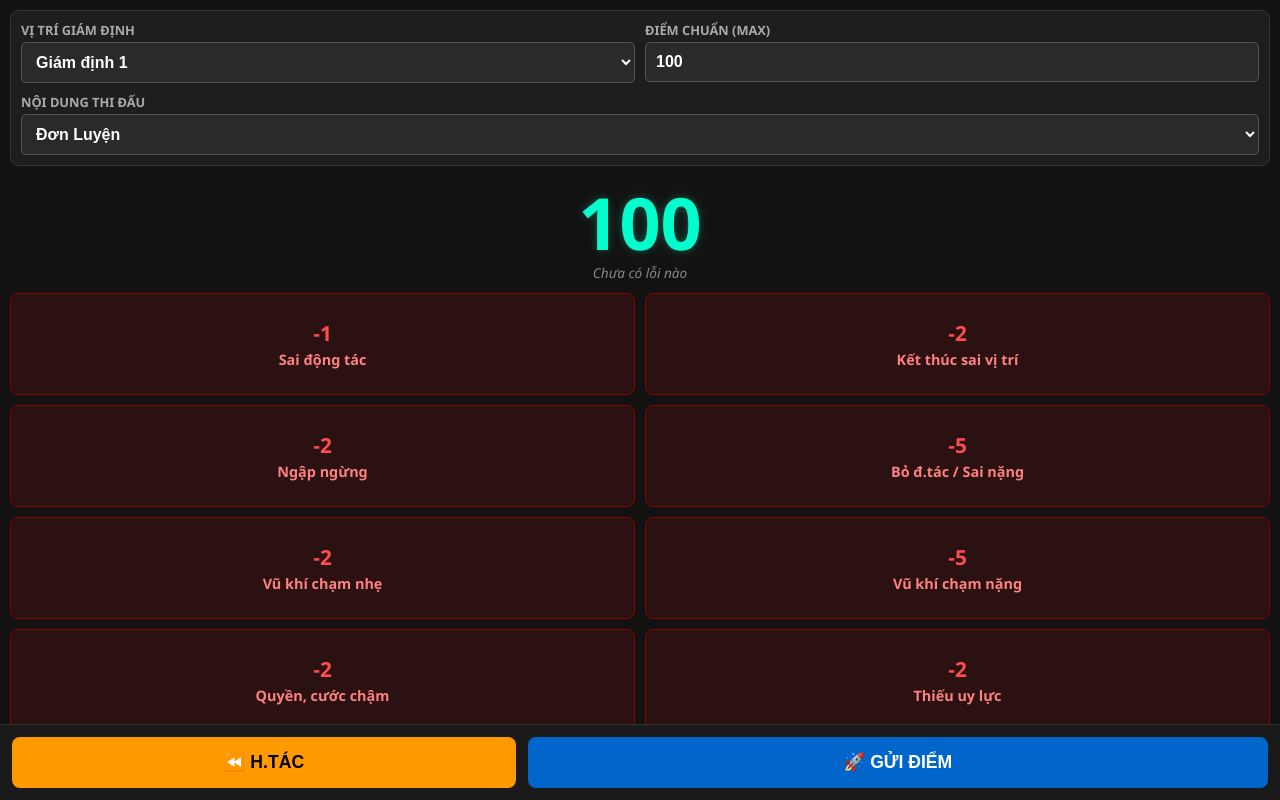
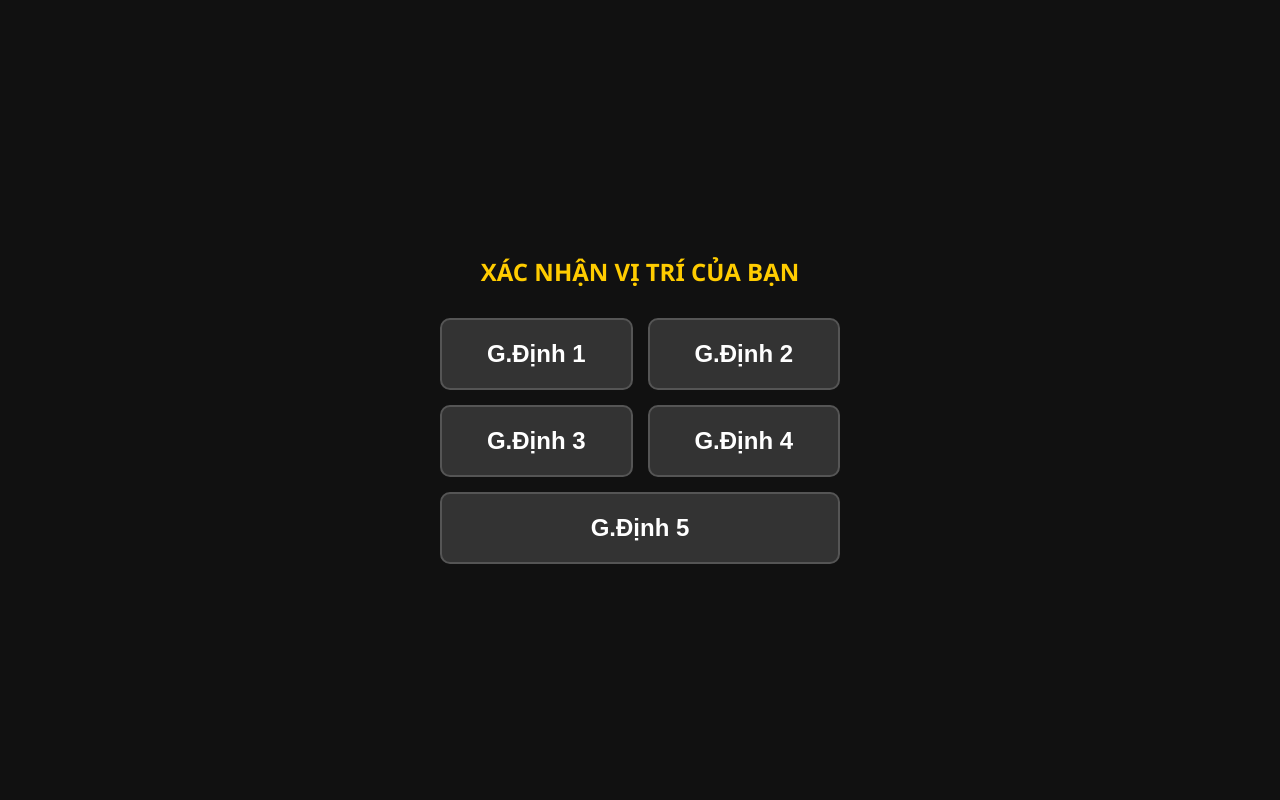
Before and after one commit to soidacungthanhcom/psychic-fishstick, a Flask app: template templates/judge_quyen.html in a window 1280 px wide. Run offline with Flask 3, Linux system fonts and the light colour scheme; the template is opened without the code that fills it, so the values that code supplies are empty; some libraries are stand-ins or nearby versions.

Commit message:
Update judge_quyen.html

```diff
--- a/templates/judge_quyen.html
+++ b/templates/judge_quyen.html
@@ -6,242 +6,204 @@
     <title>Giám Định Chấm Quyền Vovinam</title>
     <script src="https://cdnjs.cloudflare.com/ajax/libs/socket.io/4.0.1/socket.io.js"></script>
     <style>
-        :root {
-            --bg-color: #121212; --panel-bg: #1e1e1e; --text-main: #ffffff;
-            --accent-color: #00ffcc; --danger-color: #ff4d4d; --warning-color: #ff9900;
-        }
-        body {
-            background: var(--bg-color); color: var(--text-main); font-family: 'Segoe UI', Tahoma, sans-serif;
-            margin: 0; padding: 10px; display: flex; flex-direction: column; height: 100vh; box-sizing: border-box;
-        }
+        :root { --bg-color: #121212; --text-main: #ffffff; --accent-color: #00ffcc; --danger-color: #ff4d4d; --warning-color: #ff9900; }
+        body { background: var(--bg-color); color: var(--text-main); font-family: 'Segoe UI', Tahoma, sans-serif; margin: 0; padding: 10px; display: flex; flex-direction: column; height: 100vh; box-sizing: border-box; }
 
-        /* HEADER: Cài đặt ban đầu */
-        .config-panel { background: var(--panel-bg); padding: 10px; border-radius: 8px; margin-bottom: 10px; border: 1px solid #333; }
-        .row { display: flex; gap: 10px; margin-bottom: 10px; }
-        .row:last-child { margin-bottom: 0; }
-        .input-group { flex: 1; display: flex; flex-direction: column; }
-        label { font-size: 0.8rem; color: #aaa; margin-bottom: 3px; font-weight: bold; }
-        select, input {
-            padding: 10px; font-size: 1rem; border-radius: 5px; border: 1px solid #555;
-            background: #2a2a2a; color: #fff; font-weight: bold; width: 100%; box-sizing: border-box;
-        }
+        /* MÀN HÌNH CHÀO HỎI (LOGIN) */
+        #loginOverlay { position: fixed; top: 0; left: 0; width: 100%; height: 100%; background: #111; z-index: 999; display: flex; flex-direction: column; align-items: center; justify-content: center; }
+        #loginOverlay h2 { color: #ffcc00; margin-bottom: 30px; font-size: 1.5rem; text-align: center; text-transform: uppercase;}
+        .login-grid { display: grid; grid-template-columns: repeat(2, 1fr); gap: 15px; width: 80%; max-width: 400px; }
+        .login-btn { background: #333; color: white; border: 2px solid #555; padding: 20px; font-size: 1.5rem; font-weight: bold; border-radius: 10px; cursor: pointer; }
+        .login-btn:active { background: #00ffcc; color: black; }
 
-        /* BẢNG ĐIỂM */
-        .score-board { text-align: center; margin: 10px 0; }
-        .score-value { font-size: 4.5rem; font-weight: 900; color: var(--accent-color); line-height: 1; text-shadow: 0 0 10px rgba(0, 255, 204, 0.3); }
-        .history-text { font-size: 0.85rem; color: #888; height: 20px; margin-top: 5px; font-style: italic; white-space: nowrap; overflow: hidden; text-overflow: ellipsis; }
+        /* MÀN HÌNH CHÍNH */
+        #mainApp { display: none; flex-direction: column; height: 100%; }
+        .header-info { display: flex; justify-content: space-between; background: #1e1e1e; padding: 10px 15px; border-radius: 8px; border: 1px solid #333; align-items: center;}
+        .judge-name { font-size: 1.2rem; font-weight: 900; color: #ffcc00; }
+        .cat-name { font-size: 0.9rem; color: #aaa; font-weight: bold;}
 
-        /* KHU VỰC NÚT TRỪ ĐIỂM (Tự động cuộn, không bị che) */
-        .btn-grid {
-            flex: 1; overflow-y: auto; display: grid; grid-template-columns: repeat(2, 1fr);
-            gap: 10px; padding-bottom: 80px; align-content: start;
-        }
-        .deduct-btn {
-            background: #2b1111; border: 1px solid #8b0000; color: #ff8080;
-            padding: 15px 5px; border-radius: 8px; font-weight: bold; font-size: 0.9rem;
-            cursor: pointer; text-align: center; display: flex; flex-direction: column;
-            align-items: center; justify-content: center; min-height: 70px;
-        }
+        .score-board { text-align: center; margin: 15px 0; }
+        .score-value { font-size: 5rem; font-weight: 900; color: var(--accent-color); line-height: 1; text-shadow: 0 0 10px rgba(0, 255, 204, 0.3); }
+        .history-text { font-size: 0.9rem; color: #888; height: 20px; margin-top: 5px; font-style: italic; white-space: nowrap; overflow: hidden; text-overflow: ellipsis; }
+
+        /* DANH SÁCH NÚT LỖI CÓ SỐ LẦN (BADGE) */
+        .btn-grid { flex: 1; overflow-y: auto; display: grid; grid-template-columns: repeat(2, 1fr); gap: 10px; padding-bottom: 80px; align-content: start; }
+        .deduct-btn { position: relative; background: #2b1111; border: 1px solid #8b0000; color: #ff8080; padding: 15px 5px; border-radius: 8px; font-weight: bold; font-size: 0.85rem; cursor: pointer; text-align: center; display: flex; flex-direction: column; align-items: center; justify-content: center; min-height: 70px; }
         .deduct-btn:active { background: var(--danger-color); color: #fff; }
-        .deduct-btn .val { font-size: 1.3rem; margin-bottom: 3px; color: var(--danger-color); }
+        .deduct-btn .val { font-size: 1.4rem; margin-bottom: 3px; color: var(--danger-color); }
+        .times-badge { position: absolute; top: -5px; right: -5px; background: red; color: white; width: 25px; height: 25px; border-radius: 50%; font-size: 0.9rem; font-weight: bold; display: none; align-items: center; justify-content: center; box-shadow: 0 0 5px black; border: 2px solid #fff;}
 
-        /* THANH ĐIỀU KHIỂN CỐ ĐỊNH BÊN DƯỚI */
-        .bottom-bar {
-            position: fixed; bottom: 0; left: 0; right: 0; background: #1a1a1a;
-            padding: 12px; display: flex; gap: 12px; border-top: 1px solid #333; z-index: 10;
-        }
-        .action-btn {
-            flex: 1; padding: 15px; font-size: 1.1rem; font-weight: bold;
-            border: none; border-radius: 8px; cursor: pointer; text-transform: uppercase;
-        }
+        /* THANH ĐIỀU KHIỂN & MÀN HÌNH KHÓA */
+        .bottom-bar { position: fixed; bottom: 0; left: 0; right: 0; background: #1a1a1a; padding: 12px; display: flex; gap: 12px; border-top: 1px solid #333; z-index: 10; }
+        .action-btn { flex: 1; padding: 15px; font-size: 1.1rem; font-weight: bold; border: none; border-radius: 8px; cursor: pointer; text-transform: uppercase; }
         .btn-undo { background: var(--warning-color); color: #000; flex: 0.8; }
         .btn-submit { background: #0066cc; color: #fff; flex: 1.2; }
+
+        #lockOverlay { position: fixed; top: 0; left: 0; width: 100%; height: 100%; background: rgba(0,0,0,0.85); z-index: 1000; display: none; flex-direction: column; align-items: center; justify-content: center; }
+        #lockOverlay h1 { color: #ffcc00; font-size: 2rem; text-align: center;}
     </style>
 </head>
 <body>
 
-    <!-- CẤU HÌNH -->
-    <div class="config-panel">
-        <div class="row">
-            <div class="input-group">
-                <label>VỊ TRÍ GIÁM ĐỊNH</label>
-                <select id="judgeId">
-                    <option value="1">Giám định 1</option><option value="2">Giám định 2</option>
-                    <option value="3">Giám định 3</option><option value="4">Giám định 4</option>
-                    <option value="5">Giám định 5</option>
-                </select>
-            </div>
-            <div class="input-group">
-                <label>ĐIỂM CHUẨN (MAX)</label>
-                <input type="number" id="maxScore" value="100" onchange="calculateScore()">
-            </div>
-        </div>
-        <div class="row">
-            <div class="input-group">
-                <label>NỘI DUNG THI ĐẤU</label>
-                <select id="categorySelect" onchange="loadButtons()">
-                    <option value="DON_LUYEN">Đơn Luyện</option>
-                    <option value="SONG_LUYEN">Song Luyện</option>
-                    <option value="DONG_DOI">Đồng Đội</option>
-                    <option value="DA_LUYEN">Đa Luyện</option>
-                    <option value="TU_VE_NU">Tự Vệ Nữ</option>
-                </select>
-            </div>
+    <!-- MÀN HÌNH KHAI BÁO GIÁM ĐỊNH -->
+    <div id="loginOverlay">
+        <h2>XÁC NHẬN VỊ TRÍ CỦA BẠN</h2>
+        <div class="login-grid">
+            <button class="login-btn" onclick="loginJudge(1)">G.Định 1</button>
+            <button class="login-btn" onclick="loginJudge(2)">G.Định 2</button>
+            <button class="login-btn" onclick="loginJudge(3)">G.Định 3</button>
+            <button class="login-btn" onclick="loginJudge(4)">G.Định 4</button>
+            <button class="login-btn" onclick="loginJudge(5)" style="grid-column: span 2;">G.Định 5</button>
         </div>
     </div>
 
-    <!-- MÀN HÌNH ĐIỂM SỐ -->
+    <!-- MÀN HÌNH KHÓA (KHI ADMIN CHỐT ĐIỂM) -->
+    <div id="lockOverlay">
+        <h1>🔒 ĐÃ CHỐT ĐIỂM</h1>
+        <p style="color: #aaa;">Vui lòng chờ Admin mở trận mới</p>
+    </div>
+
+    <!-- MÀN HÌNH CHÍNH -->
+    <div id="mainApp">
+        <div class="header-info">
+            <div class="judge-name" id="myJudgeName">GĐ X</div>
+            <div class="cat-name" id="currentCategory">Đơn Luyện (Max 100)</div>
+        </div>
+
         <div class="score-board">
             <div class="score-value" id="currentScoreDisplay">100</div>
             <div class="history-text" id="historyDisplay">Chưa có lỗi nào</div>
         </div>
 
-    <!-- DANH SÁCH NÚT LỖI -->
         <div class="btn-grid" id="buttonGrid"></div>
 
-    <!-- THANH THAO TÁC CỐ ĐỊNH -->
         <div class="bottom-bar">
             <button class="action-btn btn-undo" onclick="undoLast()">⏪ H.Tác</button>
-        <button class="action-btn btn-submit" onclick="submitScore()">🚀 GỬI ĐIỂM</button>
+            <button class="action-btn btn-submit" id="btnSubmit" onclick="submitScore()">🚀 GỬI ĐIỂM</button>
+        </div>
     </div>
 
     <script>
         var socket = io();
+        let myJudgeId = 0;
         let currentScore = 100;
+        let maxScore = 100;
         let deductHistory = [];
+        let deductCounts = {}; // Lưu số lần bấm của mỗi lỗi
 
-        // DỮ LIỆU TIÊU CHÍ CHẤM ĐIỂM DỰA TRÊN PHIẾU CHUẨN
         const criteriaData = {
-            'DON_LUYEN': [
-                { val: -1, label: 'Sai động tác' }, { val: -2, label: 'Kết thúc sai vị trí' },
-                { val: -2, label: 'Ngập ngừng' }, { val: -5, label: 'Bỏ đ.tác / Sai nặng' },
-                { val: -2, label: 'Vũ khí chạm nhẹ' }, { val: -5, label: 'Vũ khí chạm nặng' },
-                { val: -2, label: 'Quyền, cước chậm' }, { val: -2, label: 'Thiếu uy lực' },
-                { val: -2, label: 'Biểu lộ mệt mỏi' }, { val: -2, label: 'Quá thời gian' },
-                { val: -1, label: 'Tấn sai kỹ thuật' }, { val: -2, label: 'Mất thăng bằng' },
-                { val: -2, label: 'Thiếu uyển chuyển' }, { val: -1, label: 'Thiếu ấn tượng' }
-            ],
-            'SONG_LUYEN': [
-                { val: -1, label: 'Sai động tác' }, { val: -2, label: 'Ngập ngừng' },
-                { val: -5, label: 'Bỏ đ.tác / Sai nặng' }, { val: -2, label: 'Vũ khí chạm nhẹ' },
-                { val: -5, label: 'Vũ khí chạm nặng' }, { val: -2, label: 'Xiết/Phản đòn ko rõ' },
-                { val: -2, label: 'Ngã không an toàn' }, { val: -1, label: 'Ra khỏi vạch' },
-                { val: -1, label: 'Thiếu nhịp nhàng' }, { val: -2, label: 'Quyền, cước chậm' },
-                { val: -2, label: 'Thiếu uy lực' }, { val: -2, label: 'Biểu lộ mệt mỏi' },
-                { val: -2, label: 'Chậm 5s quy định' }, { val: -1, label: 'Thiếu ấn tượng' }
-            ],
-            'DONG_DOI': [
-                { val: -1, label: 'Sai động tác' }, { val: -2, label: 'Kết thúc sai vị trí' },
-                { val: -5, label: 'Bỏ đ.tác / Sai nặng' }, { val: -2, label: 'Quyền, cước chậm' },
-                { val: -2, label: 'Thiếu uy lực' }, { val: -2, label: 'Biểu lộ mệt mỏi' },
-                { val: -1, label: 'Tấn sai kỹ thuật' }, { val: -2, label: 'Mất thăng bằng' },
-                { val: -2, label: 'Không đồng đều' }, { val: -1, label: 'Thiếu ấn tượng' }
-            ],
-            'DA_LUYEN': [
-                { val: -2, label: 'Cấu trúc/Tấn công ko rõ' }, { val: -2, label: 'Không liên tục' },
-                { val: -2, label: 'Ngập ngừng' }, { val: -10, label: 'Chấn thương/Quên bài' },
-                { val: -3, label: 'Thiếu 1 đòn cơ bản' }, { val: -2, label: 'Phản đòn chậm yếu' },
-                { val: -2, label: 'Phối hợp không tốt' }, { val: -2, label: 'Thể lực không tốt' },
-                { val: -2, label: 'Xiết/Phản đòn ko rõ' }, { val: -2, label: 'Ngã không an toàn' },
-                { val: -1, label: 'Ra khỏi vạch' }, { val: -2, label: 'Không nhịp nhàng' },
-                { val: -2, label: 'Thiếu ấn tượng' }
-            ],
-            'TU_VE_NU': [
-                { val: -2, label: 'Cấu trúc/Tấn công ko rõ' }, { val: -2, label: 'Không liên tục' },
-                { val: -2, label: 'Ngập ngừng' }, { val: -2, label: 'Diễu cợt/Ko nghiêm túc' },
-                { val: -3, label: 'Thiếu 1 đòn cơ bản' }, { val: -2, label: 'Thiếu dứt khoát' },
-                { val: -2, label: 'Phối hợp/Tránh né chậm' }, { val: -2, label: 'Thể lực không tốt' },
-                { val: -2, label: 'Xiết/Phản đòn ko rõ' }, { val: -2, label: 'Ngã không an toàn' },
-                { val: -1, label: 'Ra khỏi vạch' }, { val: -2, label: 'Không nhịp nhàng' },
-                { val: -2, label: 'Thiếu ấn tượng' }
-            ]
+            'DON_LUYEN': [{ val: -1, label: 'Sai động tác' }, { val: -2, label: 'Kết thúc sai vị trí' }, { val: -2, label: 'Ngập ngừng' }, { val: -5, label: 'Bỏ đ.tác / Sai nặng' }, { val: -2, label: 'Vũ khí chạm nhẹ' }, { val: -5, label: 'Vũ khí chạm nặng' }, { val: -2, label: 'Quyền, cước chậm' }, { val: -2, label: 'Thiếu uy lực' }, { val: -2, label: 'Biểu lộ mệt mỏi' }, { val: -2, label: 'Quá thời gian' }, { val: -1, label: 'Tấn sai kỹ thuật' }, { val: -2, label: 'Mất thăng bằng' }, { val: -2, label: 'Thiếu uyển chuyển' }, { val: -1, label: 'Thiếu ấn tượng' }],
+            'SONG_LUYEN': [{ val: -1, label: 'Sai động tác' }, { val: -2, label: 'Ngập ngừng' }, { val: -5, label: 'Bỏ đ.tác / Sai nặng' }, { val: -2, label: 'Vũ khí chạm nhẹ' }, { val: -5, label: 'Vũ khí chạm nặng' }, { val: -2, label: 'Xiết/Phản đòn ko rõ' }, { val: -2, label: 'Ngã không an toàn' }, { val: -1, label: 'Ra khỏi vạch' }, { val: -1, label: 'Thiếu nhịp nhàng' }, { val: -2, label: 'Quyền, cước chậm' }, { val: -2, label: 'Thiếu uy lực' }, { val: -2, label: 'Biểu lộ mệt mỏi' }, { val: -2, label: 'Chậm 5s quy định' }, { val: -1, label: 'Thiếu ấn tượng' }],
+            'DONG_DOI': [{ val: -1, label: 'Sai động tác' }, { val: -2, label: 'Kết thúc sai vị trí' }, { val: -5, label: 'Bỏ đ.tác / Sai nặng' }, { val: -2, label: 'Quyền, cước chậm' }, { val: -2, label: 'Thiếu uy lực' }, { val: -2, label: 'Biểu lộ mệt mỏi' }, { val: -1, label: 'Tấn sai kỹ thuật' }, { val: -2, label: 'Mất thăng bằng' }, { val: -2, label: 'Không đồng đều' }, { val: -1, label: 'Thiếu ấn tượng' }],
+            'DA_LUYEN': [{ val: -2, label: 'Cấu trúc/Tấn công ko rõ' }, { val: -2, label: 'Không liên tục' }, { val: -2, label: 'Ngập ngừng' }, { val: -10, label: 'Chấn thương/Quên bài' }, { val: -3, label: 'Thiếu 1 đòn cơ bản' }, { val: -2, label: 'Phản đòn chậm yếu' }, { val: -2, label: 'Phối hợp không tốt' }, { val: -2, label: 'Thể lực không tốt' }, { val: -2, label: 'Xiết/Phản đòn ko rõ' }, { val: -2, label: 'Ngã không an toàn' }, { val: -1, label: 'Ra khỏi vạch' }, { val: -2, label: 'Không nhịp nhàng' }, { val: -2, label: 'Thiếu ấn tượng' }],
+            'TU_VE_NU': [{ val: -2, label: 'Cấu trúc/Tấn công ko rõ' }, { val: -2, label: 'Không liên tục' }, { val: -2, label: 'Ngập ngừng' }, { val: -2, label: 'Diễu cợt/Ko nghiêm túc' }, { val: -3, label: 'Thiếu 1 đòn cơ bản' }, { val: -2, label: 'Thiếu dứt khoát' }, { val: -2, label: 'Phối hợp/Tránh né chậm' }, { val: -2, label: 'Thể lực không tốt' }, { val: -2, label: 'Xiết/Phản đòn ko rõ' }, { val: -2, label: 'Ngã không an toàn' }, { val: -1, label: 'Ra khỏi vạch' }, { val: -2, label: 'Không nhịp nhàng' }, { val: -2, label: 'Thiếu ấn tượng' }]
         };
 
-        // LOAD NÚT THEO NỘI DUNG THI ĐẤU
-        function loadButtons() {
-            const cat = document.getElementById('categorySelect').value;
+        function loginJudge(id) {
+            myJudgeId = id;
+            document.getElementById('myJudgeName').innerText = "GIÁM ĐỊNH " + id;
+            document.getElementById('loginOverlay').style.display = 'none';
+            document.getElementById('mainApp').style.display = 'flex';
+            loadButtons('DON_LUYEN'); // Mặc định tải Đơn luyện lúc mới vào
+        }
+
+        // LẮNG NGHE LỆNH TỪ ADMIN (Thay đổi hạng mục & Mở/Khóa trận)
+        socket.on('quyen_judge_sync', function(config) {
+            maxScore = config.max_score;
+            document.getElementById('currentCategory').innerText = `${config.category} (Max ${maxScore})`;
+            loadButtons(config.category);
+        });
+
+        socket.on('quyen_lock_judges', function() {
+            document.getElementById('lockOverlay').style.display = 'flex';
+        });
+
+        socket.on('quyen_unlock_judges', function() {
+            document.getElementById('lockOverlay').style.display = 'none';
+            resetScore();
+            document.getElementById('btnSubmit').innerText = "🚀 GỬI ĐIỂM";
+            document.getElementById('btnSubmit').style.background = "#0066cc";
+        });
+
+        // TẠO GIAO DIỆN NÚT VÀ CƠ CHẾ ĐẾM
+        function loadButtons(cat) {
             const grid = document.getElementById('buttonGrid');
             grid.innerHTML = '';
 
-            criteriaData[cat].forEach(item => {
+            criteriaData[cat].forEach((item, index) => {
                 let btn = document.createElement('div');
                 btn.className = 'deduct-btn';
-                btn.onclick = () => recordDeduction(item.val, item.label);
-                btn.innerHTML = `<span class="val">${item.val}</span><span>${item.label}</span>`;
+                btn.onclick = () => recordDeduction(index, item.val, item.label);
+
+                // Thêm một cái Badge ẩn ở góc nút
+                btn.innerHTML = `
+                    <div class="times-badge" id="badge_${index}">0</div>
+                    <span class="val">${item.val}</span>
+                    <span>${item.label}</span>
+                `;
                 grid.appendChild(btn);
             });
-
-            // Đổi hạng mục thì reset điểm
             resetScore();
         }
 
-        // XỬ LÝ TRỪ ĐIỂM
-        function recordDeduction(value, label) {
-            deductHistory.push({ val: value, label: label });
+        function recordDeduction(index, val, label) {
+            // Tăng số lần đếm
+            deductCounts[index] = (deductCounts[index] || 0) + 1;
+            let badge = document.getElementById('badge_' + index);
+            badge.innerText = deductCounts[index];
+            badge.style.display = 'flex';
+
+            // Ghi vào lịch sử để tính tổng và cho phép hoàn tác
+            deductHistory.push({ index: index, val: val, label: label });
             calculateScore();
         }
 
-        // TÍNH TOÁN LẠI ĐIỂM DỰA TRÊN LỊCH SỬ (Hỗ trợ đổi điểm Max)
+        function undoLast() {
+            if (deductHistory.length > 0) {
+                let last = deductHistory.pop();
+
+                // Trừ số lần đếm trên badge
+                deductCounts[last.index]--;
+                let badge = document.getElementById('badge_' + last.index);
+                badge.innerText = deductCounts[last.index];
+                if(deductCounts[last.index] === 0) badge.style.display = 'none';
+
+                calculateScore();
+            } else { alert("Chưa có lỗi nào để hoàn tác!"); }
+        }
+
         function calculateScore() {
-            let maxScore = parseFloat(document.getElementById('maxScore').value) || 100;
             let totalDeduction = deductHistory.reduce((sum, item) => sum + item.val, 0);
-
             currentScore = maxScore + totalDeduction;
             document.getElementById('currentScoreDisplay').innerText = currentScore;
 
-            updateHistoryText();
-        }
-
-        // CẬP NHẬT HIỂN THỊ DÒNG LỊCH SỬ
-        function updateHistoryText() {
             let display = document.getElementById('historyDisplay');
-            if (deductHistory.length === 0) {
-                display.innerText = "Chưa có lỗi nào";
-            } else {
+            if (deductHistory.length === 0) display.innerText = "Chưa có lỗi nào";
+            else {
                 let last = deductHistory[deductHistory.length - 1];
-                display.innerText = `Lỗi vừa bấm: ${last.label} (${last.val})`;
+                let count = deductCounts[last.index];
+                display.innerText = `Vừa trừ: ${last.label} (${count} lần)`;
             }
         }
 
-        // HOÀN TÁC (LẤY LỖI CUỐI CÙNG RA KHỎI DANH SÁCH)
-        function undoLast() {
-            if (deductHistory.length > 0) {
-                deductHistory.pop();
+        function resetScore() {
+            deductHistory = [];
+            deductCounts = {};
             calculateScore();
-            } else {
-                alert("Không có thao tác nào để hoàn tác!");
-            }
+            document.querySelectorAll('.times-badge').forEach(b => { b.style.display = 'none'; b.innerText = '0'; });
         }
 
-        // XÓA TRẮNG ĐỂ CHẤM VĐV MỚI
-        function resetScore() {
-            deductHistory = [];
-            calculateScore();
-        }
-
-        // GỬI KẾT QUẢ LÊN SERVER
         function submitScore() {
-            let jId = document.getElementById('judgeId').value;
-
-            // Gom các lỗi thành chuỗi chi tiết để thư ký/admin xem
             let errorDetails = deductHistory.length > 0
                 ? deductHistory.map(h => `${h.label}(${h.val})`).join(', ')
                 : "Không có lỗi";
 
-            if (confirm(`Giám định ${jId} chốt điểm: ${currentScore}?\nChi tiết: ${errorDetails}`)) {
-                socket.emit('submit_score', {
-                    judge_id: jId,
-                    score: currentScore,
-                    details: errorDetails
-                });
-
-                alert(`Đã gửi điểm ${currentScore} thành công!`);
-                resetScore();
+            if (confirm(`Chốt gửi: ${currentScore} điểm?`)) {
+                socket.emit('submit_score', { judge_id: myJudgeId, score: currentScore, details: errorDetails });
+                document.getElementById('btnSubmit').innerText = "✅ ĐÃ GỬI";
+                document.getElementById('btnSubmit').style.background = "#28a745";
             }
         }
-
-        // Khởi tạo ban đầu
-        window.onload = loadButtons;
     </script>
 </body>
 </html>
```
Lines whose indentation alone changed are shown as unchanged.
